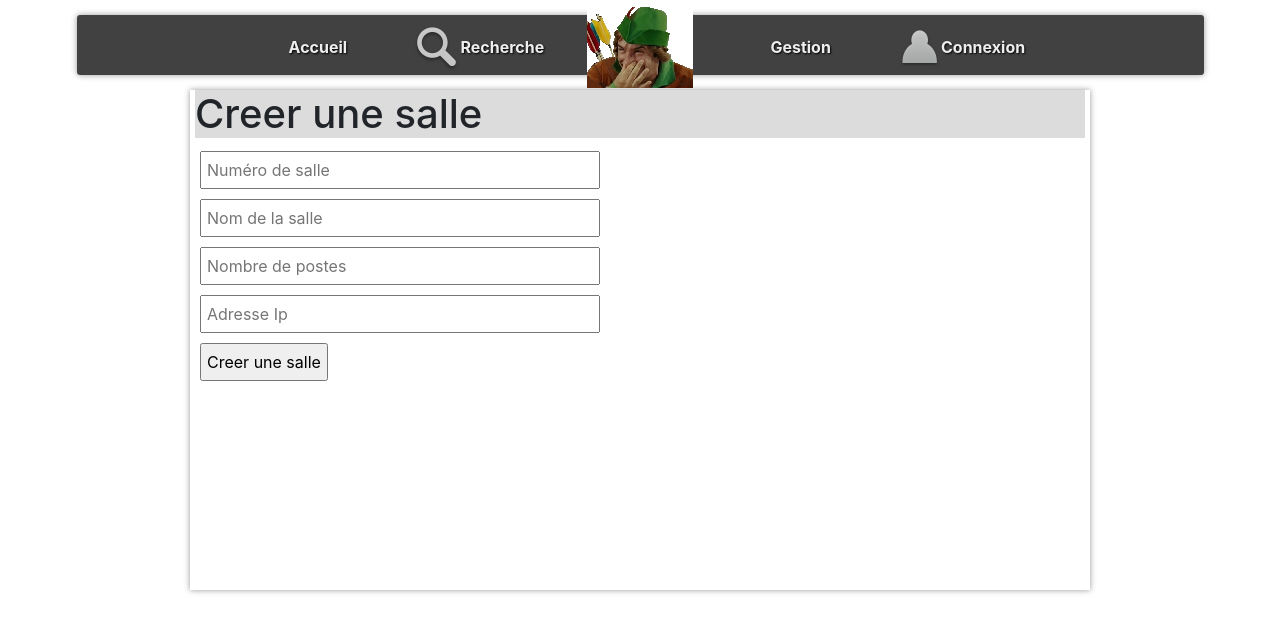
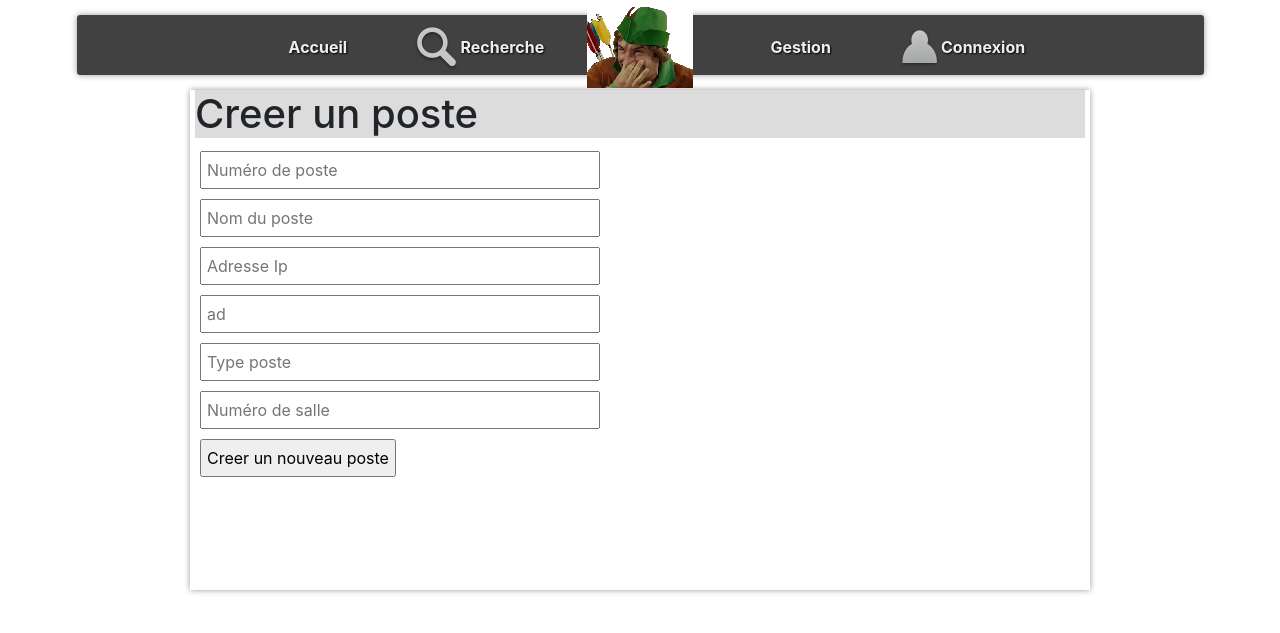
Before and after one commit to ThelissonLucas/m2l-1, a PHP site: page /index.php?action=creer in a window 1280 px wide. Shown: the top 633 px of the page. Run offline with PHP 8.4, Linux system fonts and the light colour scheme.

Commit message:
(Alors en fait je me suis gouré, du coup je refais tout)

```diff
--- a/controleur/gestion.php
+++ b/controleur/gestion.php
@@ -8,7 +8,7 @@ if ($_SERVER["SCRIPT_FILENAME"] == __FILE__) {
 
 
 // appel du script de vue qui permet de gerer l'affichage des donnees
-$titre = "Gestion d'une salle";
+$titre = "Gestion des postes";
 include "$racine/vue/entete.html.php";
 include "$racine/vue/vueGestion.php";
 include "$racine/vue/pied.html.php";
--- a/vue/vueCreer.php
+++ b/vue/vueCreer.php
@@ -1,13 +1,15 @@
-<h1> Creer une salle </h1>
+<h1> Creer un poste </h1>
 <span id="alerte"><?= $msg ?></span>
 <form action="./?action=creer" method="POST">
 
+    <input type="text" name="nPoste" placeholder="Numéro de poste" /><br />
+    <input type="text" name="nomPoste" placeholder="Nom du poste"  /><br />
+    <input type="text" name="indIP" placeholder="Adresse Ip" /><br />
+    <input type="text" name="ad" placeholder="ad" /><br />
+    <input type="text" name="typePoste" placeholder="Type poste" /><br />
     <input type="text" name="nSalle" placeholder="Numéro de salle" /><br />
-    <input type="text" name="nomSalle" placeholder="Nom de la salle"  /><br />
-    <input type="text" name="nbPoste" placeholder="Nombre de postes" /><br />
-    <input type="text" name="indIP" placeholder="Adresse Ip" /><br />
 
 
-    <input type="submit" value="Creer une salle" />
+    <input type="submit" value="Creer un nouveau poste" />
 
 </form>
--- a/vue/vueGestion.php
+++ b/vue/vueGestion.php
@@ -1,4 +1,4 @@
-<h1> Gestion de salle </h1>
+<h1> Gestion des postes </h1>
 
-<a href="./?action=creer">Créer une salle</a>
-<a href="./?action=supprimer">Supprimer une salle</a>
+<a href="./?action=creer">Créer un poste</a>
+<a href="./?action=supprimer">Supprimer un poste</a>
```
